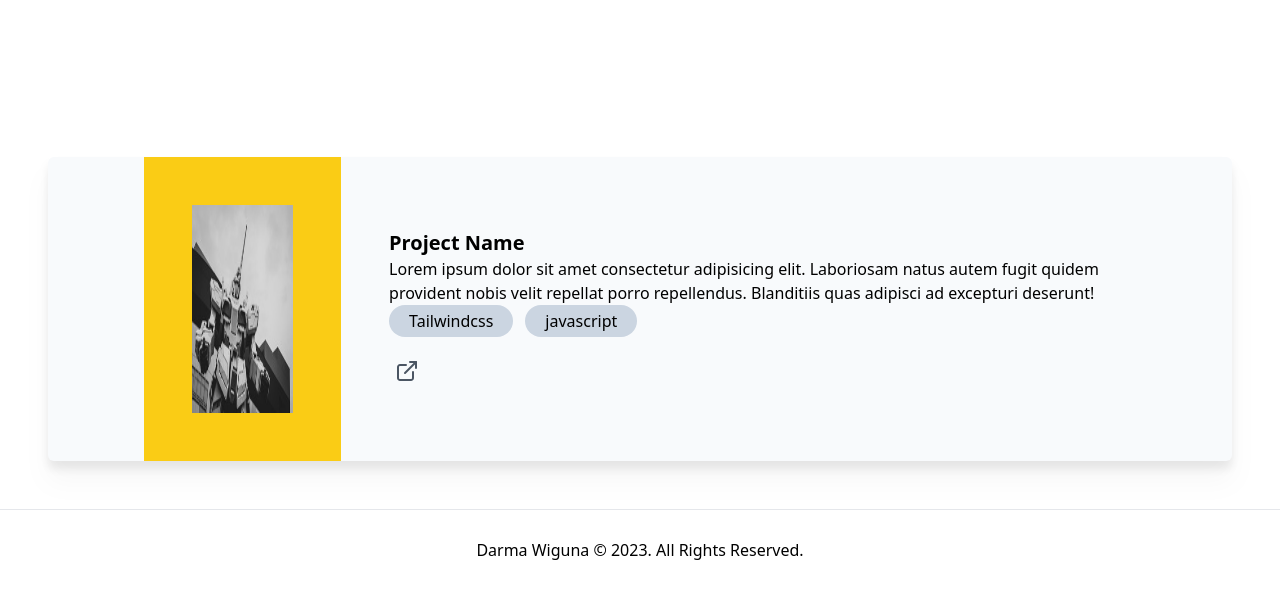
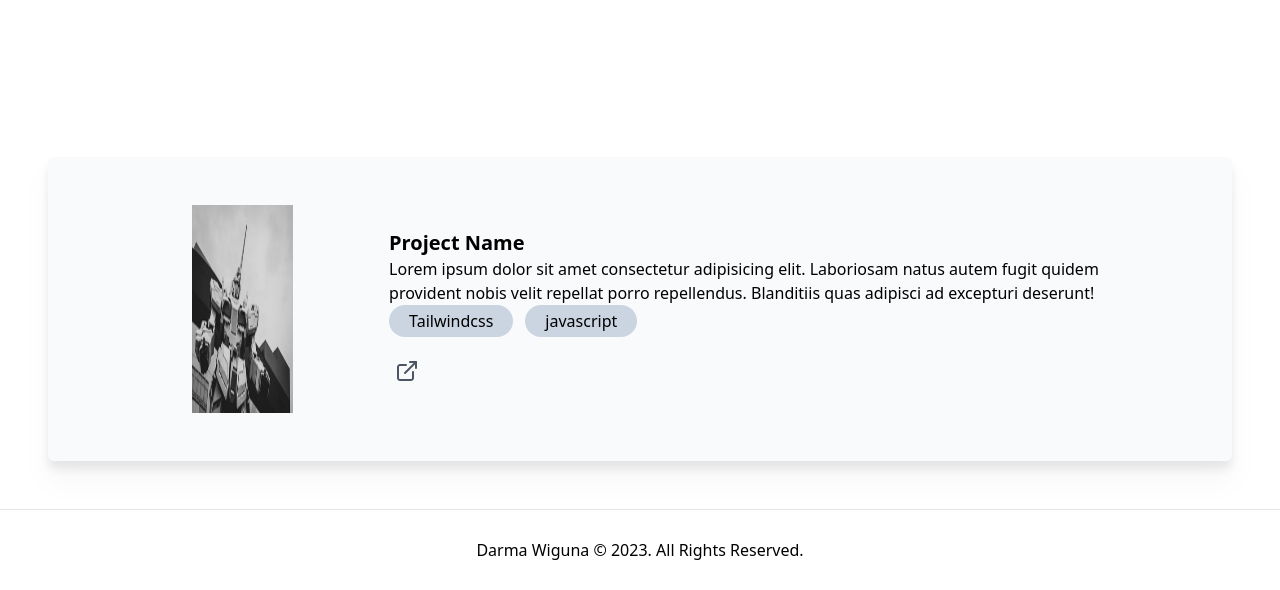
Before and after one commit to darmawguna/PortfolioWEB, a website: page work.html in a window 1280 px wide. Shown: the part 271-861 px from the top of the page. Drawn offline with Linux system fonts and the light colour scheme.

Commit message:
memperbaiki page work

```diff
--- a/work.html
+++ b/work.html
@@ -47,7 +47,7 @@
       <div
         class="flex justify-center items-center px-12 bg-slate-50 rounded-md m-12 drop-shadow-xl"
       >
-        <div class="p-12 ml-12 bg-yellow-400">
+        <div class="p-12 ml-12 ">
           <img class="h-52 w-48" src="./src/img/gmd.jpg" alt="" />
         </div>
         <div class="p-12 flex flex-col justify-start items-start">
```
